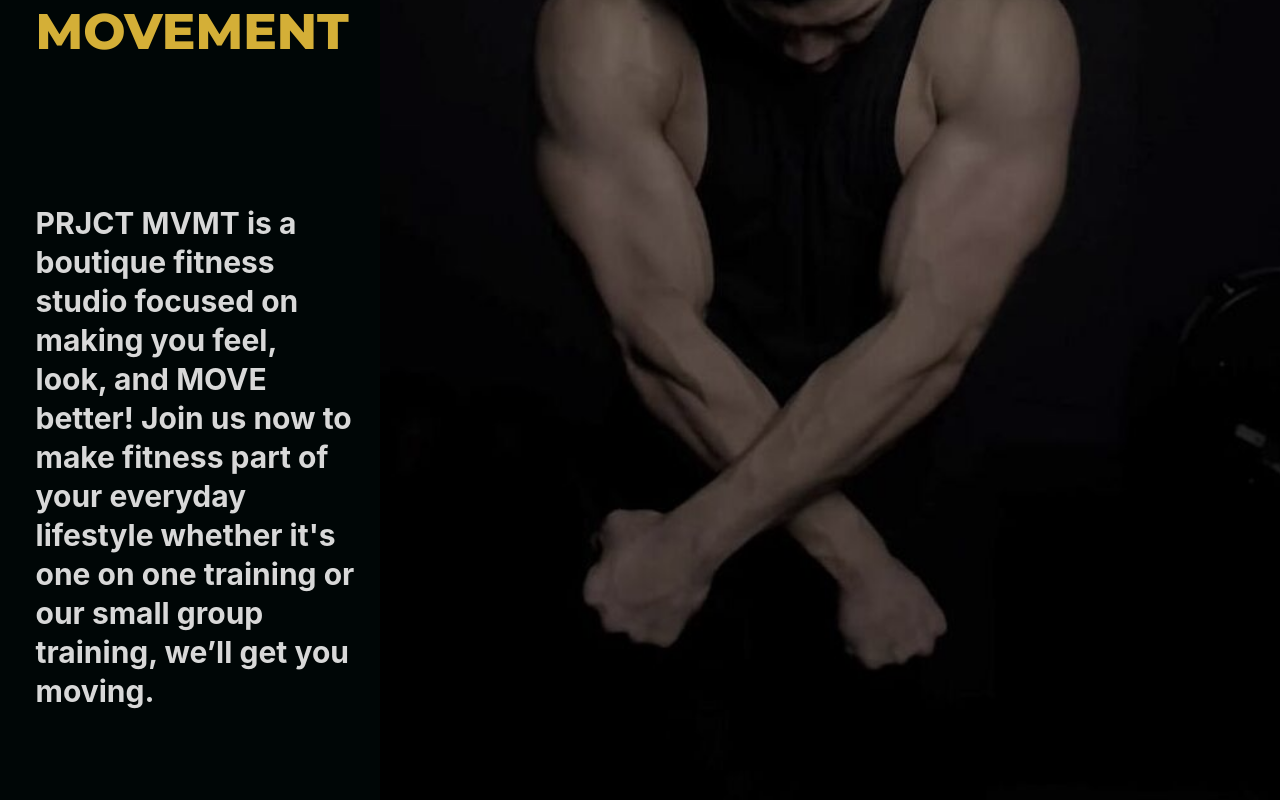
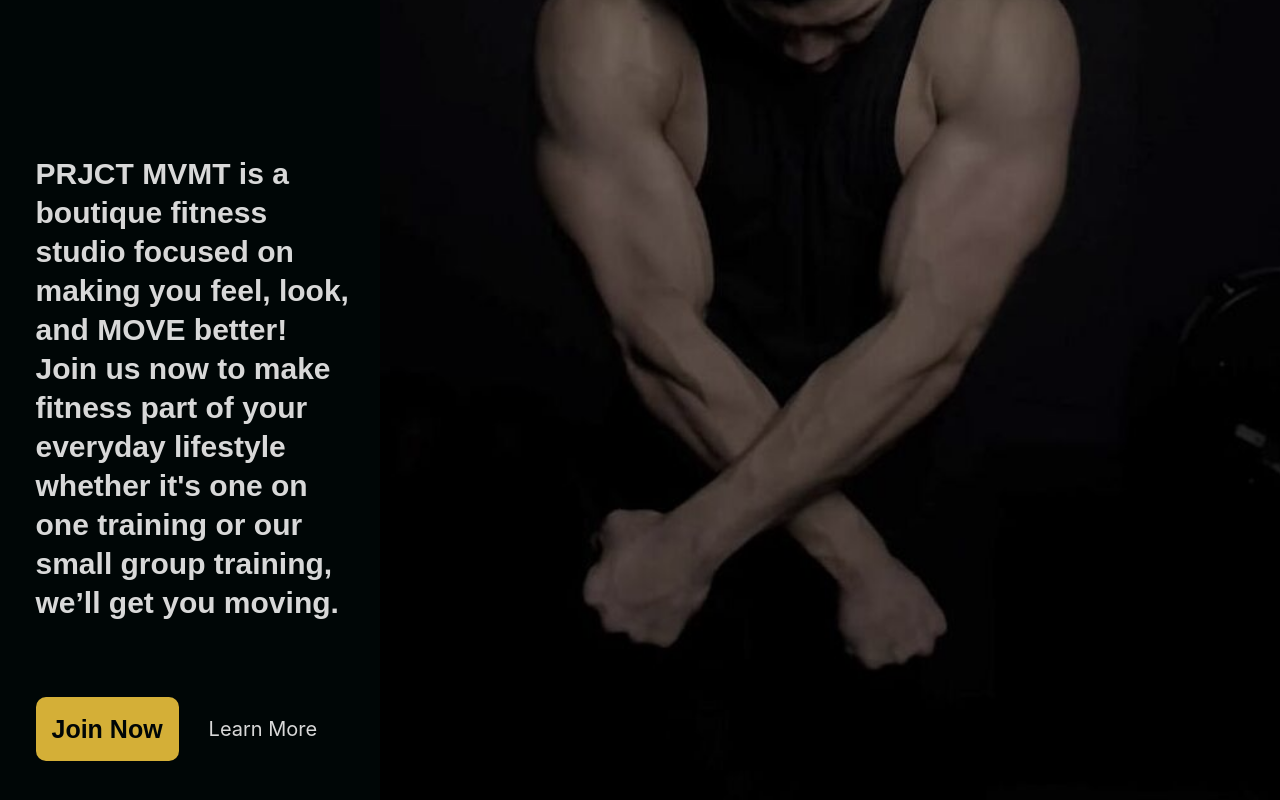
Before and after one commit to wichen42/gym-portal, a React (Vite) app: page / in a window 1280 px wide. Shown: the part 426-1226 px from the top of the page. Built offline with nearby package versions, Linux system fonts and the light colour scheme.

Commit message:
add button and links

```diff
--- a/src/components/Landing.jsx
+++ b/src/components/Landing.jsx
@@ -10,6 +10,10 @@
             <h1>YOUR ASSIGNMENT IS FITNESS - </h1>
             <h1 id='sub-landing-text'>JOIN THE MOVEMENT</h1>
             <p>PRJCT MVMT is a boutique fitness studio focused on making you feel, look, and MOVE better! Join us now to make fitness part of your everyday lifestyle whether it's one on one training or our small group training, we’ll get you moving.</p>
+            <div className="button-container">
+                <a className="button" href="https://www.vagaro.com/projectmovementstudio/services" target='_blank'>Join Now</a>
+                <span>Learn More</span>
+            </div>
         </div>
         {/* IMAGE */}
         <div className="landing-image">
--- a/src/css/framework/config/_colors.css
+++ b/src/css/framework/config/_colors.css
@@ -1,5 +1,6 @@
 :root {
     --off-black: #000606;
     --off-white: rgb(216, 216, 216);
-    --gold: rgb(212 175 55);
+    --gold: #D4AF37;
+    --complementary: #375CD4;
 }
--- a/src/css/framework/local/partials/_elements.css
+++ b/src/css/framework/local/partials/_elements.css
@@ -0,0 +1 @@
+@import './elements/button.css';
--- a/src/css/framework/local/partials/components/landing.css
+++ b/src/css/framework/local/partials/components/landing.css
@@ -17,24 +17,39 @@
         font-size: 50rem;
         font-weight: 800;
         margin-left: 10%;
-
+    }
+    #sub-landing-text {
+        color: var(--gold);
     }
     p {
-        font-family: var(--roboto);
+        font-family: var(--font-bebas);
         font-size: 30rem;
         font-weight: 700;
         margin-top: 140rem;
         margin-left: 10%;
     }
+    .button-container {
+        display: flex;
+        align-items: center;
+        margin-left: 10%;
+        margin-top: 75rem;
+        gap: 30rem;
 
-    #sub-landing-text {
-        color: var(--gold);
+        span {
+            cursor: pointer;
+
+            &:hover {
+                text-decoration: underline;
+            }
+        }
     }
+
 }
 
 .landing-image {
     width: 100%;
     margin-top: 52rem;
+
     img {
         display: block;
         width: 900px;
--- /dev/null
+++ b/src/css/framework/local/partials/elements/button.css
@@ -0,0 +1,10 @@
+.button {
+    background-color: var(--gold);
+    border-radius: 10rem;
+    padding: 16rem;
+    font-size: 25rem;
+    color: var(--off-black);
+    cursor: pointer;
+    font-weight: 700;
+    font-family: var(--font-bebas);
+}
--- a/src/css/framework/local/resets/_typography.css
+++ b/src/css/framework/local/resets/_typography.css
@@ -1,4 +1,4 @@
-@import url('https://fonts.googleapis.com/css2?family=Bebas+Neue&family=DM+Sans:opsz,wght@9..40,100;9..40,300;9..40,400;9..40,500;9..40,600;9..40,700;9..40,800;9..40,900;9..40,1000&family=Montserrat:wght@100;300;400;500;600;700;800;900&family=Roboto:ital,wght@0,100;0,300;0,400;0,500;0,700;0,900;1,100;1,300;1,400;1,500;1,700;1,900&display=swap');
+@import url('https://fonts.googleapis.com/css2?family=Bebas+Neue&family=DM+Sans:opsz,wght@9..40,100;9..40,300;9..40,400;9..40,500;9..40,600;9..40,700;9..40,800;9..40,900;9..40,1000&family=Montserrat:wght@100;300;400;500;600;700;800;900&family=Roboto:ital,wght@0,100;0,300;0,400;0,500;0,700;0,900;1,100;1,300;1,400;1,500;1,700;1,900&family=Lato:wght@400;700;900&display=swap');
 
 :root {
    /* FONTS */
@@ -6,6 +6,7 @@
    --font-dm-sans: 'DM Sans', sans-serif;
    --font-montserrat: 'Montserrat', sans-serif;
    --font-roboto: 'Roboto', sans-serif;
+   --font-lato: 'Lato' sans-serif;
 }
 html{
    font-size: 1px;/*for using REM units*/
```
